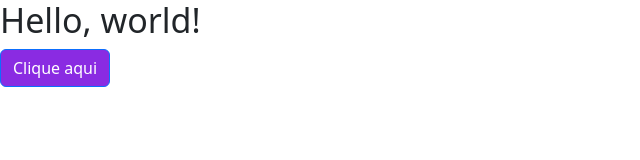
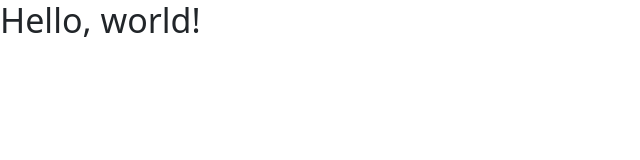
Before and after one commit to fredcoutinho52/projeto-electron, an Electron app: page index.html in a window 800 px wide. Shown: the whole page, without its empty margins (0-640 px from the left). Drawn offline with nearby package versions, Linux system fonts and the light colour scheme.

Commit message:
removendo o botão

```diff
--- a/index.html
+++ b/index.html
@@ -9,8 +9,6 @@
   <body>
     <h1>Hello, world!</h1>
 
-    <button class="btn btn-primary">Clique aqui</button>
-
     <script src="https://cdn.jsdelivr.net/npm/@popperjs/core@2.11.7/dist/umd/popper.min.js" integrity="sha384-zYPOMqeu1DAVkHiLqWBUTcbYfZ8osu1Nd6Z89ify25QV9guujx43ITvfi12/QExE" crossorigin="anonymous"></script>
     <script src="https://cdn.jsdelivr.net/npm/bootstrap@5.3.0-alpha3/dist/js/bootstrap.min.js" integrity="sha384-Y4oOpwW3duJdCWv5ly8SCFYWqFDsfob/3GkgExXKV4idmbt98QcxXYs9UoXAB7BZ" crossorigin="anonymous"></script>
   </body>
```
